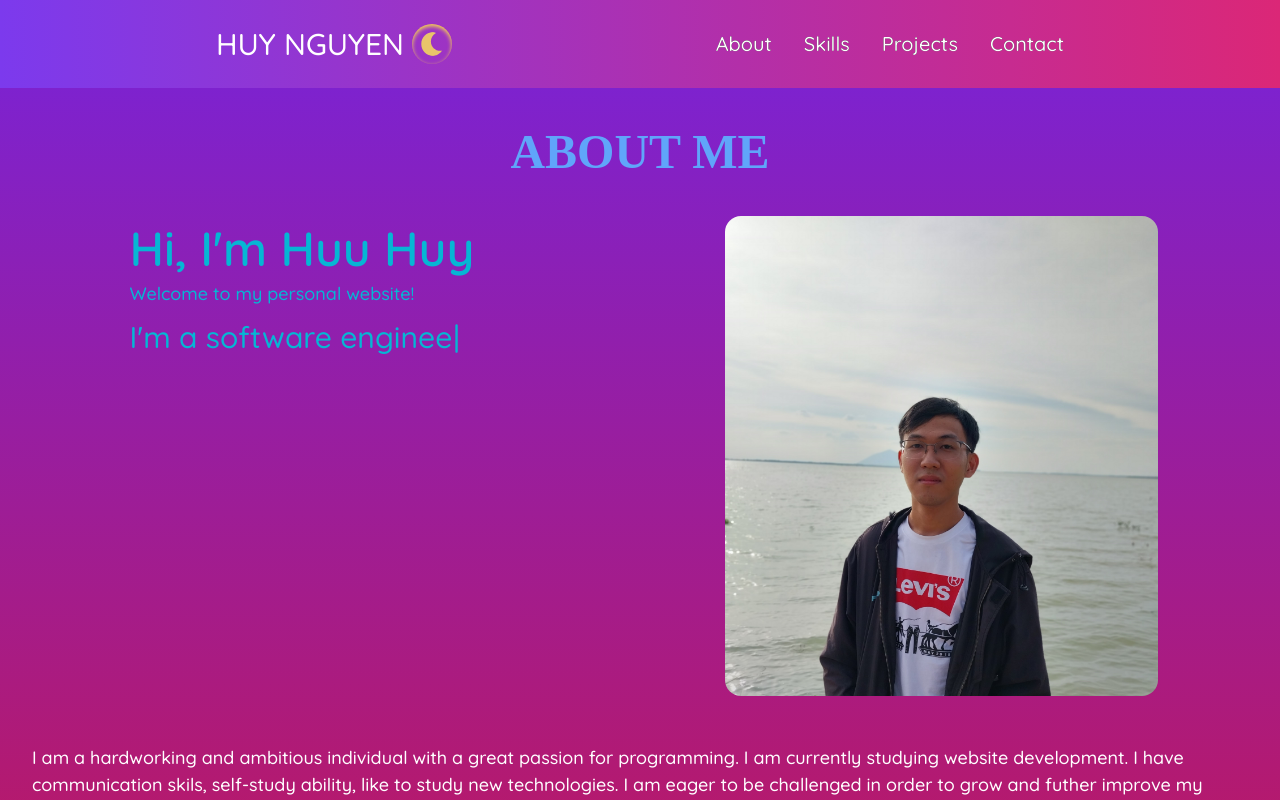
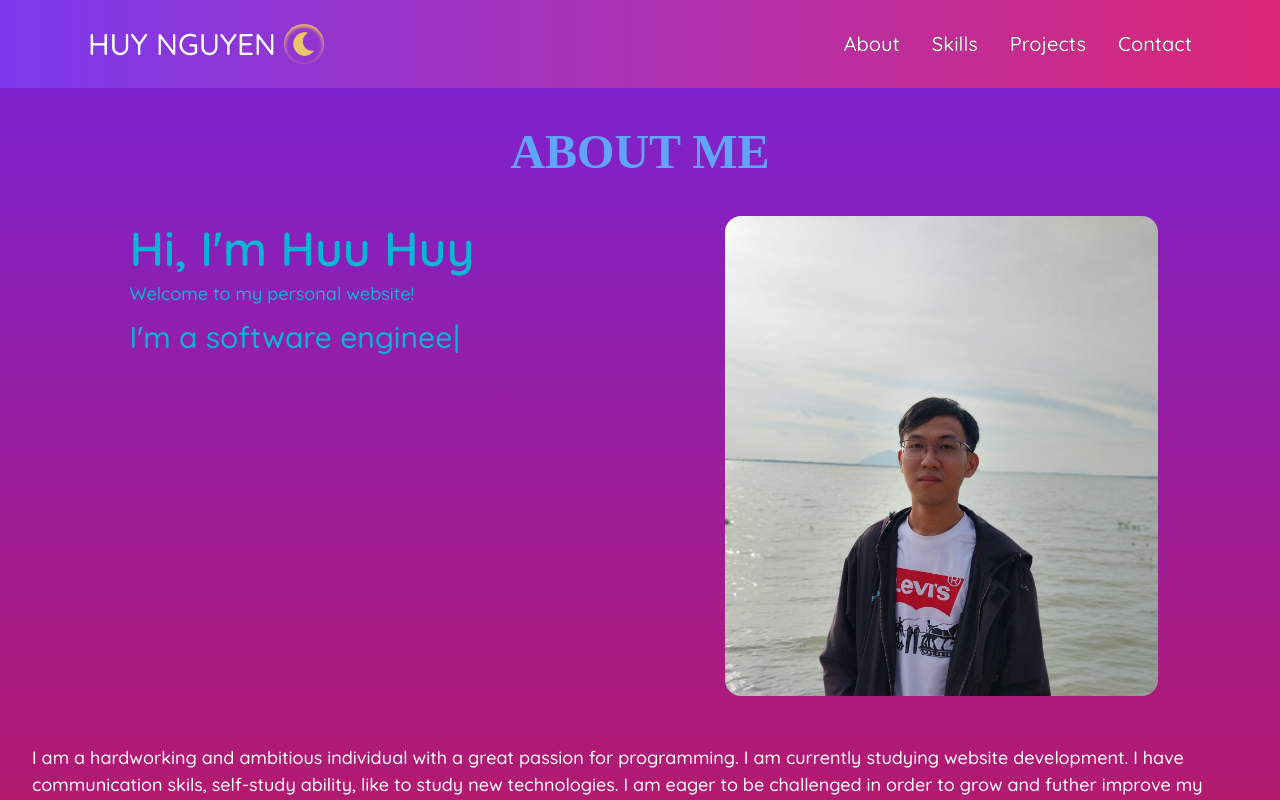
Before and after one commit to huynth1801/huuhuy-porfolio, a React (Create React App) app: page / in a window 1280 px wide. Shown: the top 800 px of the page. Built offline with nearby package versions, Linux system fonts and the light colour scheme; a web font is replaced by a local one.

Commit message:
fixed navbar distance

```diff
--- a/src/components/Header/NavBar.jsx
+++ b/src/components/Header/NavBar.jsx
@@ -16,7 +16,7 @@ const NavBar = () => {
                  from-[#6a82fb] to-[#fc5c7d]
                  dark:from-violet-600 dark:to-pink-600 "
     >
-      <section class="mx-auto flex max-w-4xl items-center justify-between p-8 md:p-6">
+      <section class="flex max-w-6xl mx-auto items-center justify-between p-8 md:p-6 ">
         <h1 class="text-3xl font-medium flex flex-row text-center items-center">
           <a href="#home" className="mr-2 text-black dark:text-white">
             HUY NGUYEN
```
